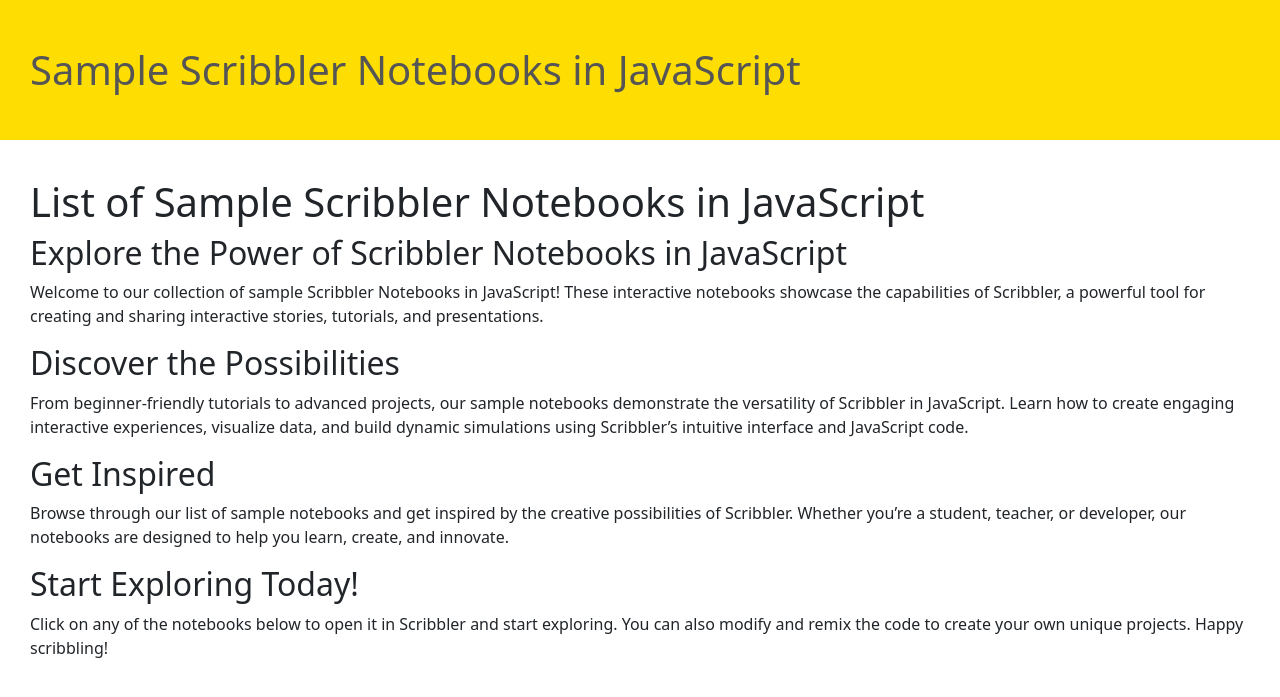
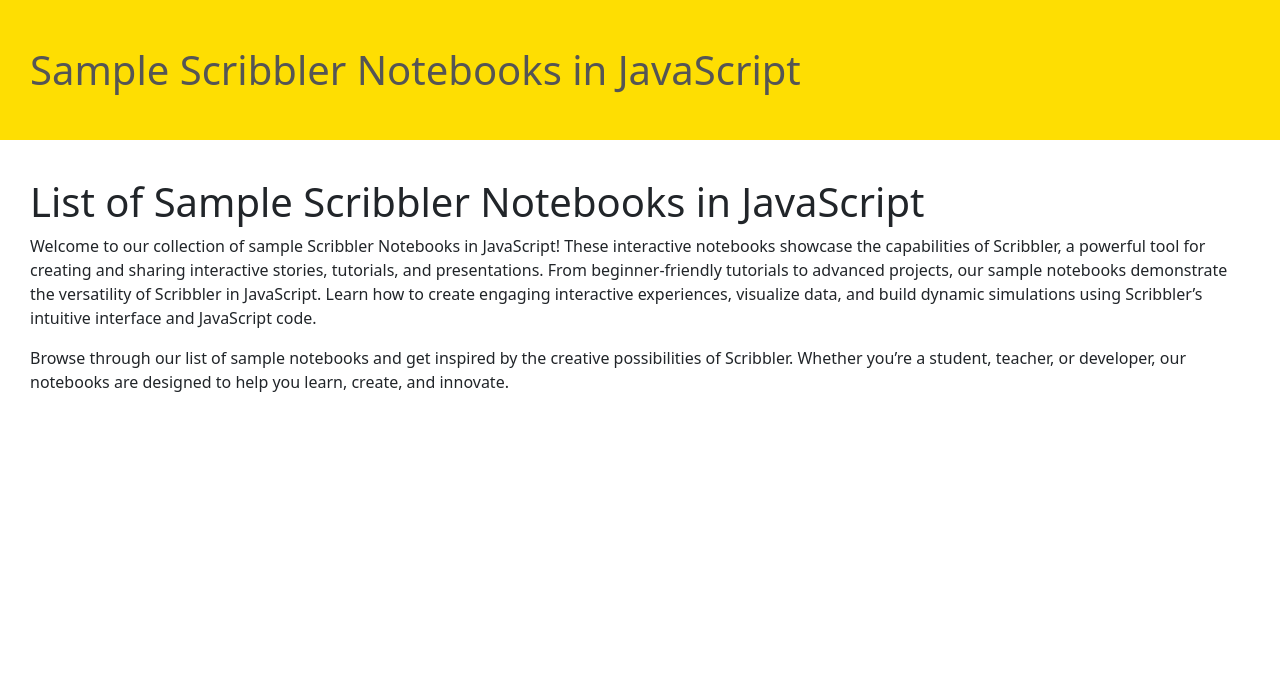
Before and after one commit to gopi-suvanam/scribbler-examples, a Jekyll site: the page built from index2.md, in a window 1280 px wide. Shown: the top 697 px of the page. Built offline with Jekyll 4.4.1, drawn with Linux system fonts in a browser that asks for light colours.

Commit message:
Update index2.md

```diff
--- a/index2.md
+++ b/index2.md
@@ -6,21 +6,14 @@
 # List of Sample Scribbler Notebooks in JavaScript
 
 
-## Explore the Power of Scribbler Notebooks in JavaScript
 
-Welcome to our collection of sample Scribbler Notebooks in JavaScript! These interactive notebooks showcase the capabilities of Scribbler, a powerful tool for creating and sharing interactive stories, tutorials, and presentations.
+Welcome to our collection of sample Scribbler Notebooks in JavaScript! These interactive notebooks showcase the capabilities of Scribbler, a powerful tool for creating and sharing interactive stories, tutorials, and presentations. From beginner-friendly tutorials to advanced projects, our sample notebooks demonstrate the versatility of Scribbler in JavaScript. Learn how to create engaging interactive experiences, visualize data, and build dynamic simulations using Scribbler's intuitive interface and JavaScript code.
 
-## Discover the Possibilities
 
-From beginner-friendly tutorials to advanced projects, our sample notebooks demonstrate the versatility of Scribbler in JavaScript. Learn how to create engaging interactive experiences, visualize data, and build dynamic simulations using Scribbler's intuitive interface and JavaScript code.
-
-## Get Inspired
 
 Browse through our list of sample notebooks and get inspired by the creative possibilities of Scribbler. Whether you're a student, teacher, or developer, our notebooks are designed to help you learn, create, and innovate.
 
-## Start Exploring Today!
 
-Click on any of the notebooks below to open it in Scribbler and start exploring. You can also modify and remix the code to create your own unique projects. Happy scribbling!
 
 
 <ul class="row">
```
